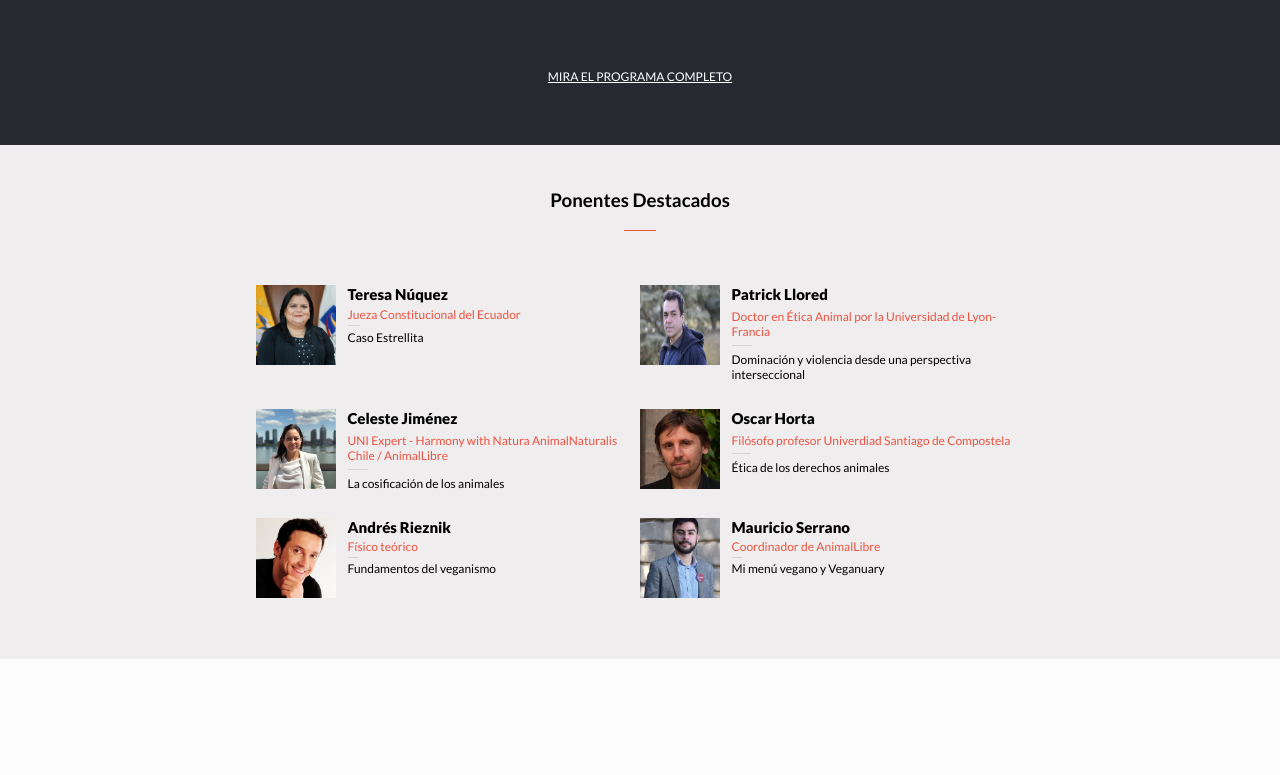
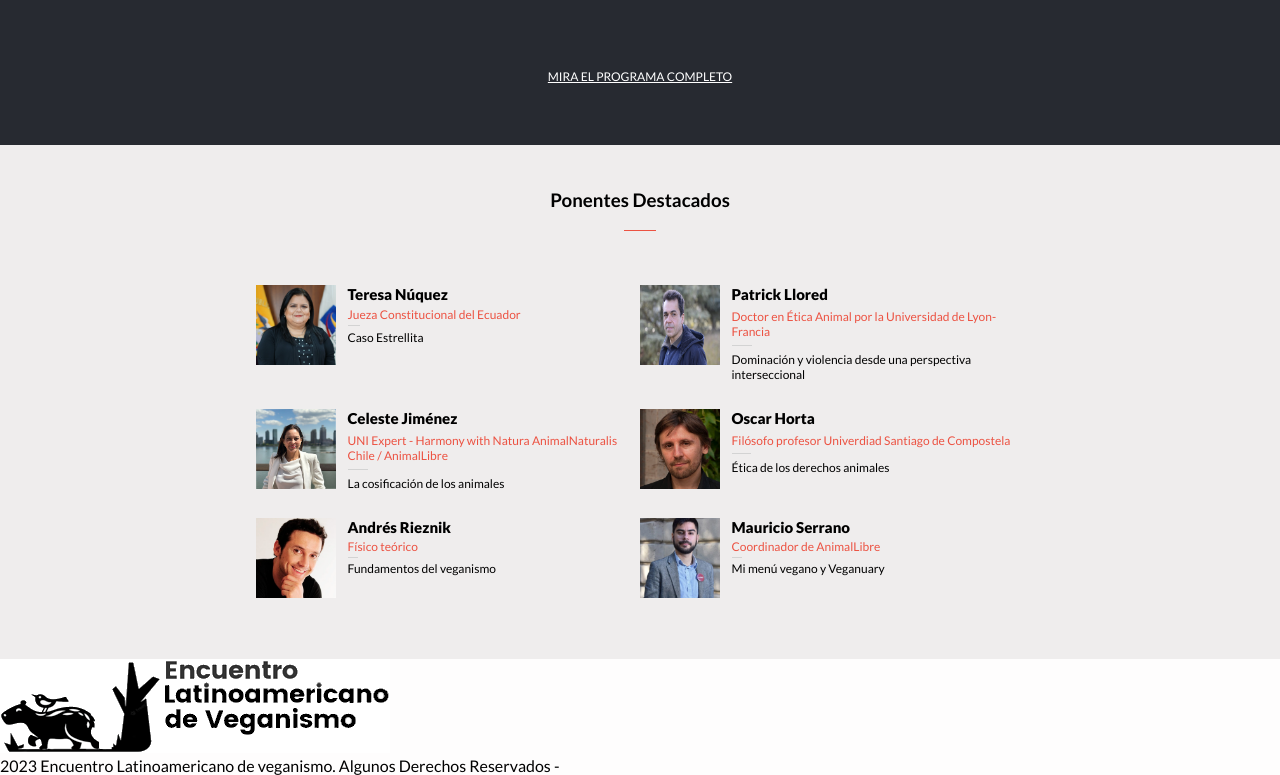
Before and after one commit to ivangonzalez224/Latin-American-veganism-event.io, a website: page index.html in a window 1280 px wide. Shown: the part 1081-1856 px from the top of the page. Before the commit the page ends 1740 px from the top, so only its background shows below. Drawn offline with Linux system fonts and the light colour scheme.

Commit message:
Add footer section html skeleton

```diff
--- a/index.html
+++ b/index.html
@@ -140,12 +140,21 @@
     </div>
     <!-- Speakers Section -->
     <div class="speakers" id="speakers_section">
-        <div class="speaker_wrapper">
-        </div>
+
     </div>
     <!-- Speakers Section -->
 
-
+    <!-- Footer Section -->
+    <footer>
+        <div class="footer_down">
+            <img src="images/logofooter.png" alt="logo brand icon">
+            <div>
+                <span>2023 Encuentro Latinoamericano de veganismo. Algunos Derechos Reservados</span>
+                <span>-</span>
+            </div>
+        </div>
+    </footer>
+    <!-- Footer Section -->
 
 <script type="text/javaScript" src="script.js"></script>
 </body>
```
